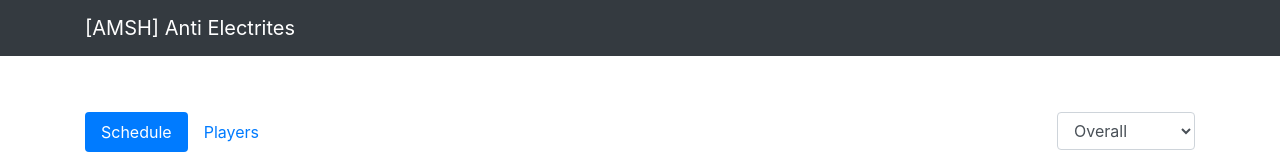
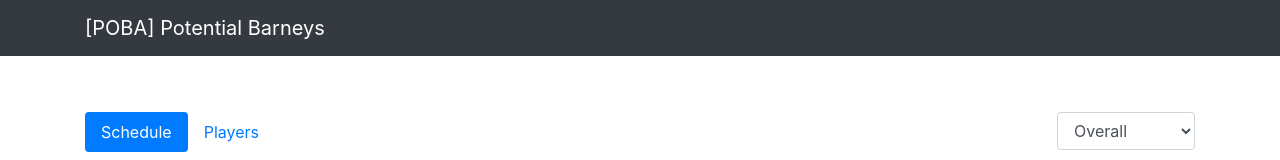
Before and after one commit to andrewtougas/hickory-dickory-ds, a Vue app: page / in a window 1280 px wide. Shown: the top 160 px of the page. Built offline with nearby package versions, Linux system fonts and the light colour scheme.

Commit message:
Updated team name to [POBA] Potential Barneys

```diff
--- a/public/index.html
+++ b/public/index.html
@@ -5,7 +5,7 @@
     <meta http-equiv="X-UA-Compatible" content="IE=edge">
     <meta name="viewport" content="width=device-width,initial-scale=1.0">
     <link rel="icon" href="<%= BASE_URL %>favicon.ico">
-    <title>[AMSH] Anti Electrites - Rocket League</title>
+    <title>[POBA] Potential Barneys - Rocket League</title>
     <link rel="stylesheet" href="https://stackpath.bootstrapcdn.com/bootstrap/4.1.3/css/bootstrap.min.css">
     <script src="https://code.jquery.com/jquery-3.2.1.slim.min.js"></script>
     <script src="https://stackpath.bootstrapcdn.com/bootstrap/4.1.3/js/bootstrap.min.js"></script>
--- a/src/App.vue
+++ b/src/App.vue
@@ -2,7 +2,7 @@
   <div id="app" class="app">
     <nav class="navbar navbar-expand-md navbar-dark fixed-top bg-dark">
       <div class="container">
-        <a class="navbar-brand" href="/">[AMSH] Anti Electrites</a>
+        <a class="navbar-brand" href="/">[POBA] Potential Barneys</a>
       </div>
     </nav>
 
```
